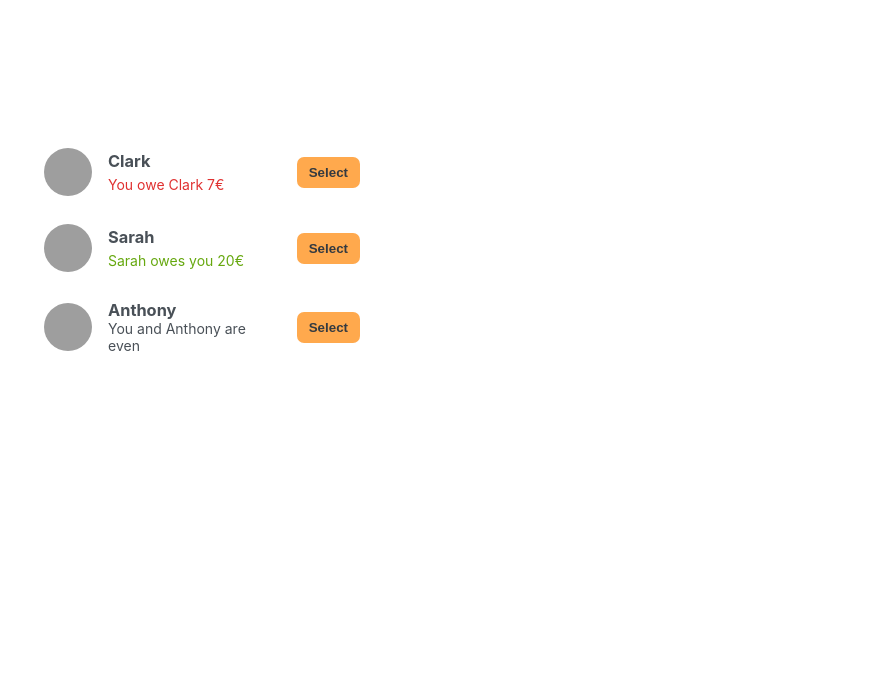
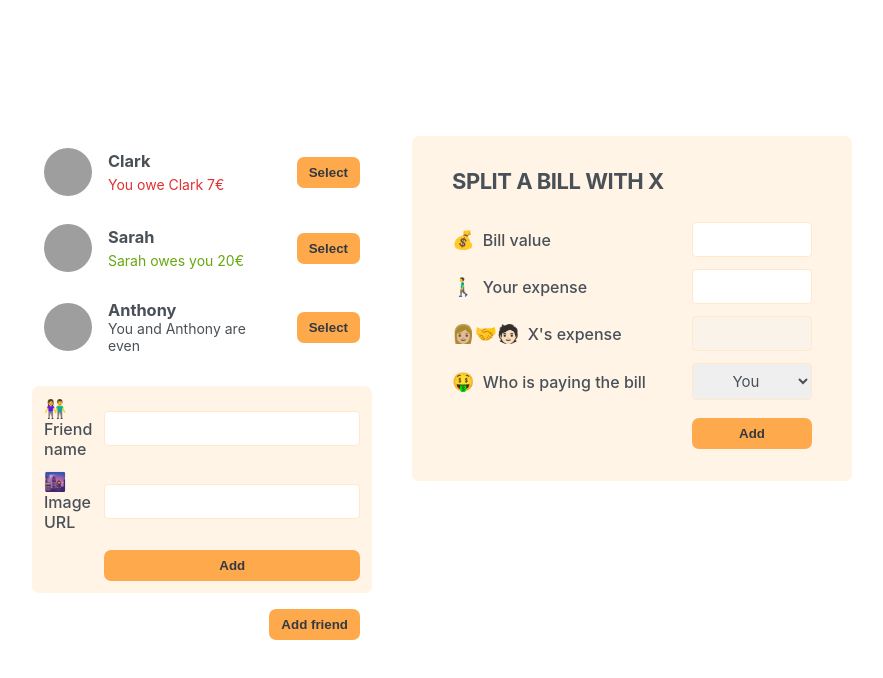
Before and after one commit to HerFri/eat-n-split, a React (Create React App) app: page / in a window 1280 px wide. Shown: the top 678 px of the page, without its empty margins (198-1081 px from the left). Built offline with nearby package versions, Linux system fonts and the light colour scheme; grey boxes are pictures that could not be loaded.

Commit message:
add forms

```diff
--- a/src/App.js
+++ b/src/App.js
@@ -24,7 +24,11 @@
     <div className="app">
       <div className="sidebar">
         <FriendsList />
+        <FormAddFriend />
+        <Button>Add friend</Button>
       </div>
+
+      <FormSplitBill />
     </div>
   );
 }
@@ -62,9 +66,56 @@
         </p>
       )}
 
-      <button className="button">
-        Select
-      </button>
+      <Button>Select</Button>
+
     </li>
   );
 }
+
+function Button({children}) {
+  return (
+    <button className="button">
+        {children}
+    </button>
+  );
+}
+
+function FormAddFriend () {
+  return (
+    <form className="form-add-friend">
+      <label>👫Friend name</label>
+      <input type="text" />
+
+      <label>🌆 Image URL</label>
+      <input type="text" />
+
+      <Button>Add</Button>
+
+    </form>
+  );
+}
+
+function FormSplitBill() {
+  return (
+    <form className="form-split-bill">
+      <h2>Split a bill with X</h2>
+
+      <label>💰 Bill value</label>
+      <input type="text" />
+
+      <label>🚶‍♂️ Your expense</label>
+      <input type="text" />
+
+      <label>👩🏼‍🤝‍🧑🏻 X's expense</label>
+      <input type="text" disabled />
+
+      <label>🤑 Who is paying the bill</label>
+      <select>
+        <option value="user">You</option>
+        <option value="friend">X</option>
+      </select>
+
+      <Button>Add</Button>
+    </form>
+  );
+}
```
